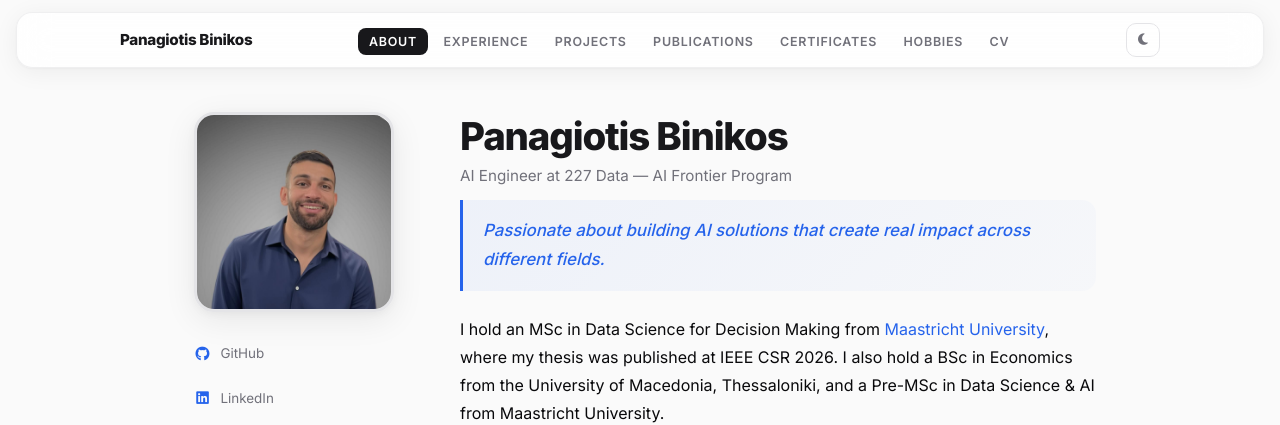
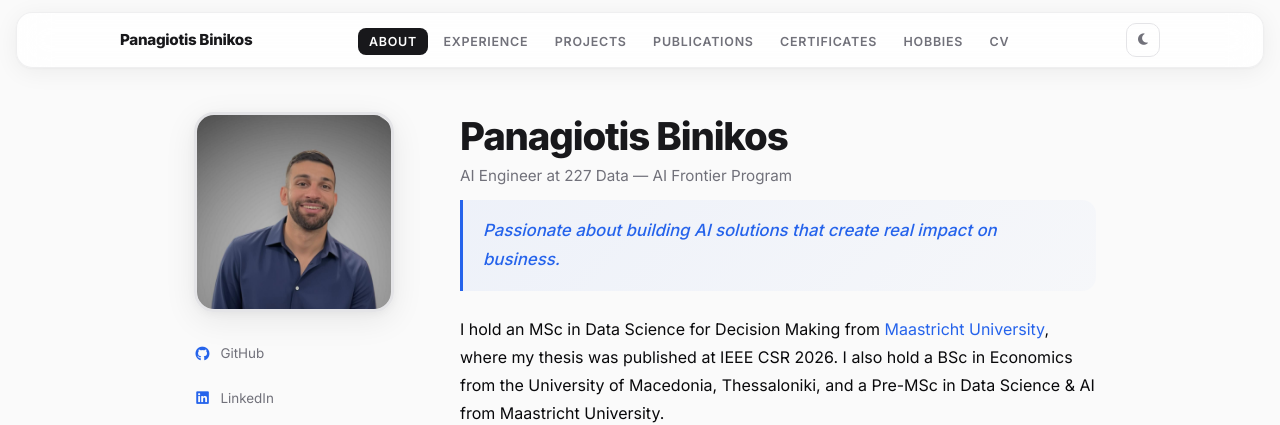
Before and after one commit to PanosBin/PanosBin.github.io, a Jekyll site: the page built from index.md, in a window 1280 px wide and 900 px high. Shown: the top 425 px of the window. Built offline with Jekyll 4.4.1, drawn with Linux system fonts in a browser that asks for light colours.

Commit message:
Update tagline: real impact on business

```diff
--- a/index.md
+++ b/index.md
@@ -46,7 +46,7 @@ permalink: /
     </p>
 
     <p class="about__tagline">
-      Passionate about building AI solutions that create real impact across different fields.
+      Passionate about building AI solutions that create real impact on business.
     </p>
 
 <p>
```
